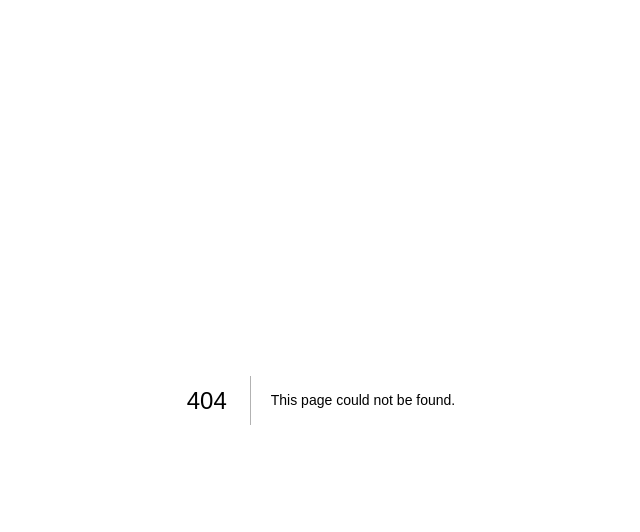
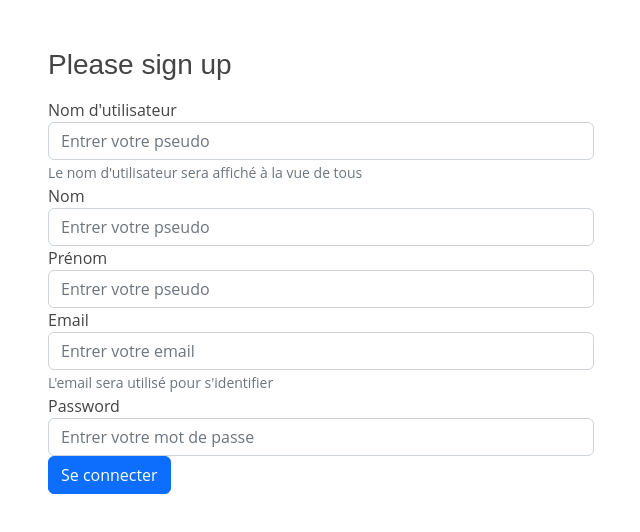
Before and after one commit to Projet-Collaboratif-CDA22/web-next-js-app, a Next.js app: page /account/register in a window 1280 px wide. Before the commit this address had no page. Shown: the top 532 px of the page, without its empty margins (319-959 px from the left). Built offline with nearby package versions, Linux system fonts and the light colour scheme.

Commit message:
feat(account): base component

```diff
--- a/components/Hero/hero.tsx
+++ b/components/Hero/hero.tsx
@@ -6,7 +6,7 @@ function Header() {
             <div className="container">
                 <div className="row">
                     <div className="col-lg-6 d-flex flex-column justify-content-center">
-                        <h1 data-aos="fade-up">Nous offrons une opportunité d &apos   améliorer vos champs de compétences.</h1>
+                        <h1 data-aos="fade-up">Nous offrons une opportunité d&apos;améliorer vos champs de compétences.</h1>
                         <h2 data-aos="fade-up" data-aos-delay="400">Lorem ipsum dolor sit amet consectetur adipisicing elit. Corrupti repellat perferendis vero rerum laborum minima deleniti inventore officiis. Sed, inventore voluptatibus exercitationem voluptate id obcaecati? Aliquam natus saepe suscipit tenetur?</h2>
                         <div data-aos="fade-up" data-aos-delay="600">
                             <div className="text-center text-lg-start">
--- /dev/null
+++ b/src/pages/account/register.tsx
@@ -0,0 +1,38 @@
+export default function Register() {
+    return (
+        <div className="container">
+            <div className="row">
+                <div className="col-md-6 mx-auto">
+                    <div className="my-5">
+                        <h1 className="h3 mb-3 font-weight-normal">Please sign up</h1>
+                        <form>
+                            <div className="form-group">
+                                <label htmlFor="username">Nom d&apos;utilisateur</label>
+                                <input type="text" className="form-control" id="username" aria-describedby="usernameHelp" placeholder="Entrer votre pseudo" />
+                                <small id="usernameHelp" className="form-text text-muted">Le nom d&apos;utilisateur sera affiché à la vue de tous</small>
+                            </div>
+                            <div className="form-group">
+                                <label htmlFor="lastname">Nom</label>
+                                <input type="text" className="form-control" id="lastname" placeholder="Entrer votre pseudo" />
+                            </div>
+                            <div className="form-group">
+                                <label htmlFor="firstname">Prénom</label>
+                                <input type="text" className="form-control" id="firstname" placeholder="Entrer votre pseudo" />
+                            </div>
+                            <div className="form-group">
+                                <label htmlFor="email">Email</label>
+                                <input type="email" className="form-control" id="email" aria-describedby="emailHelp" placeholder="Entrer votre email" />
+                                <small id="emailHelp" className="form-text text-muted">L&apos;email sera utilisé pour s&apos;identifier</small>
+                            </div>
+                            <div className="form-group">
+                                <label htmlFor="password">Password</label>
+                                <input type="password" className="form-control" id="password" placeholder="Entrer votre mot de passe" />
+                            </div>
+                            <button type="submit" className="btn btn-primary">Se connecter</button>
+                        </form>
+                    </div>
+                </div>
+            </div>
+        </div>
+    );
+}
--- a/src/styles/globals.css
+++ b/src/styles/globals.css
@@ -85,16 +85,6 @@ body {
   overflow-x: hidden;
 }
 
-body {
-  color: rgb(var(--foreground-rgb));
-  background: linear-gradient(
-      to bottom,
-      transparent,
-      rgb(var(--background-end-rgb))
-    )
-    rgb(var(--background-start-rgb));
-}
-
 a {
   color: inherit;
   text-decoration: none;
```
Also changed, not shown: components/Header/header.tsx (+7 -1 lines), src/pages/account/login.tsx (added, +25 -0 lines), src/pages/account/logout.tsx (added, +13 -0 lines).
